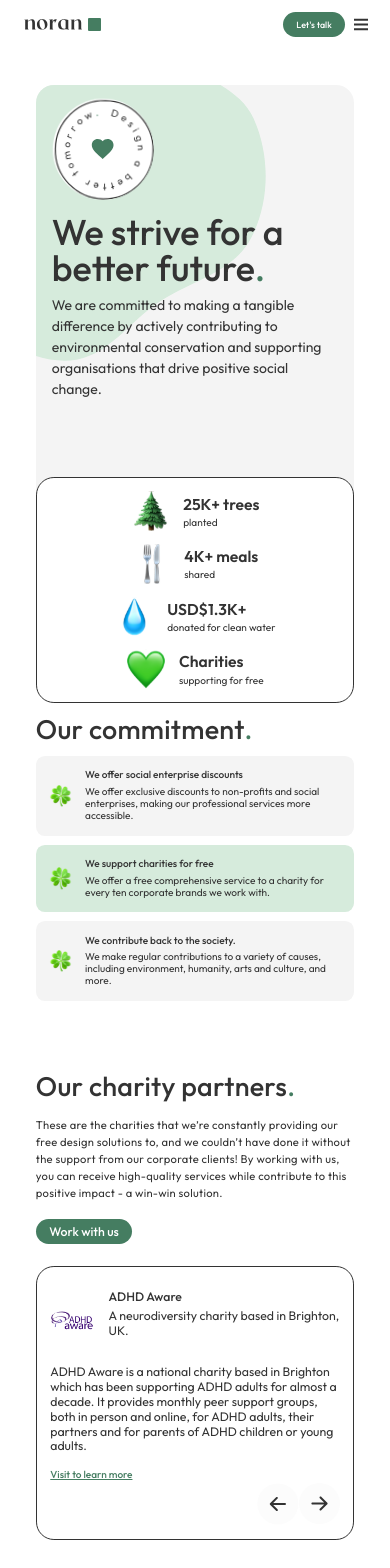
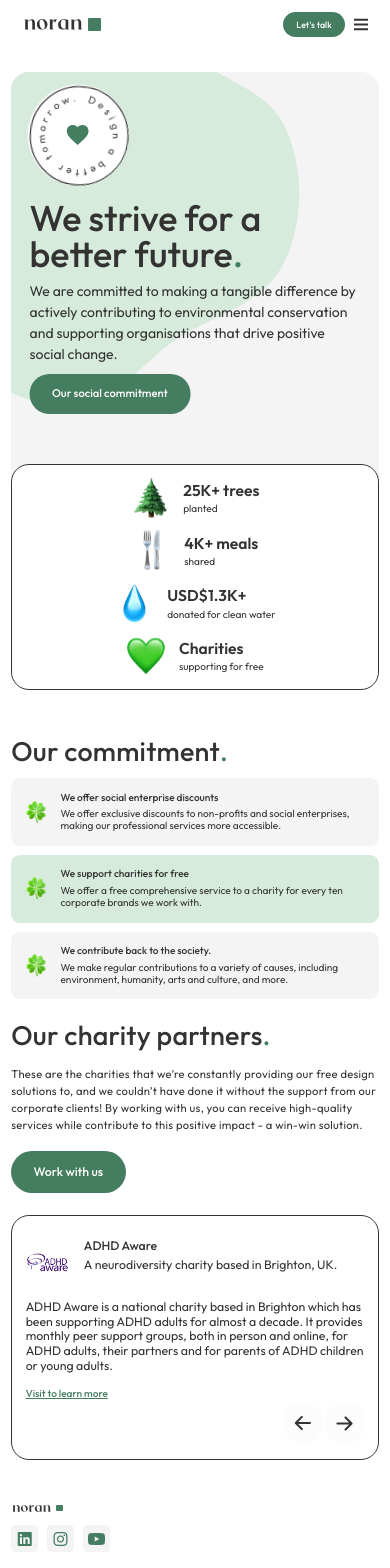
Before and after one commit to wongpakho814/noran, a React (Create React App) app: page /social-impact in a window 390 px wide. Shown: the top 1568 px of the page. Built offline with nearby package versions, Linux system fonts and the light colour scheme.

Commit message:
Updated responsiveness for social impact page

```diff
--- a/src/App.css
+++ b/src/App.css
@@ -83,7 +83,8 @@ dl {
 
 .our-services,
 .our-social-commitment,
-.our-case-studies {
+.our-case-studies,
+.work-with-us {
   padding: 2.4rem 4rem;
   font-size: 2rem;
   line-height: 120%;
@@ -304,6 +305,7 @@ header {
 .nav-list {
   display: flex;
   margin-bottom: 0;
+  z-index: 1000;
 }
 
 .nav-list-item {
@@ -1922,7 +1924,6 @@ footer {
     transform: translateX(-50%);
     flex-direction: column;
     background: #fff;
-    z-index: 200;
   }
 
   .nav-list-item {
@@ -2353,7 +2354,11 @@ footer {
   .home-section-1,
   .home-section-2,
   .home-section-3,
-  .home-section-4 {
+  .home-section-4,
+  .social-impact-section-1,
+  .social-impact-section-2,
+  .social-impact-section-3,
+  .footer-columns {
     padding: 4rem 2rem 0 2rem;
   }
 
@@ -2406,6 +2411,10 @@ footer {
 
   .icon-wrapper:last-child i {
     width: 2.5rem;
+  }
+
+  .social-impact-section-2 {
+    padding-bottom: 0;
   }
 
   .about-section-1 {
--- a/src/components/pages/SocialImpact.js
+++ b/src/components/pages/SocialImpact.js
@@ -25,6 +25,12 @@ function SocialImpact() {
                 contributing to environmental conservation and supporting
                 organisations that drive positive social change.
               </p>
+              <a
+                className="lets-talk-btn our-social-commitment drop-in-5"
+                href="/social-impact#social-commitment"
+              >
+                Our social commitment
+              </a>
             </div>
             <div className="blob"></div>
             <div className="home-section-3-hero-img-wrapper drop-in-5">
@@ -147,7 +153,7 @@ function SocialImpact() {
             receive high-quality services while contribute to this positive
             impact - a win-win solution.
           </p>
-          <button className="lets-talk-btn">Work with us</button>
+          <button className="lets-talk-btn work-with-us">Work with us</button>
         </div>
         <Swiper
           className="social-impact-section-3-right-column"
```
